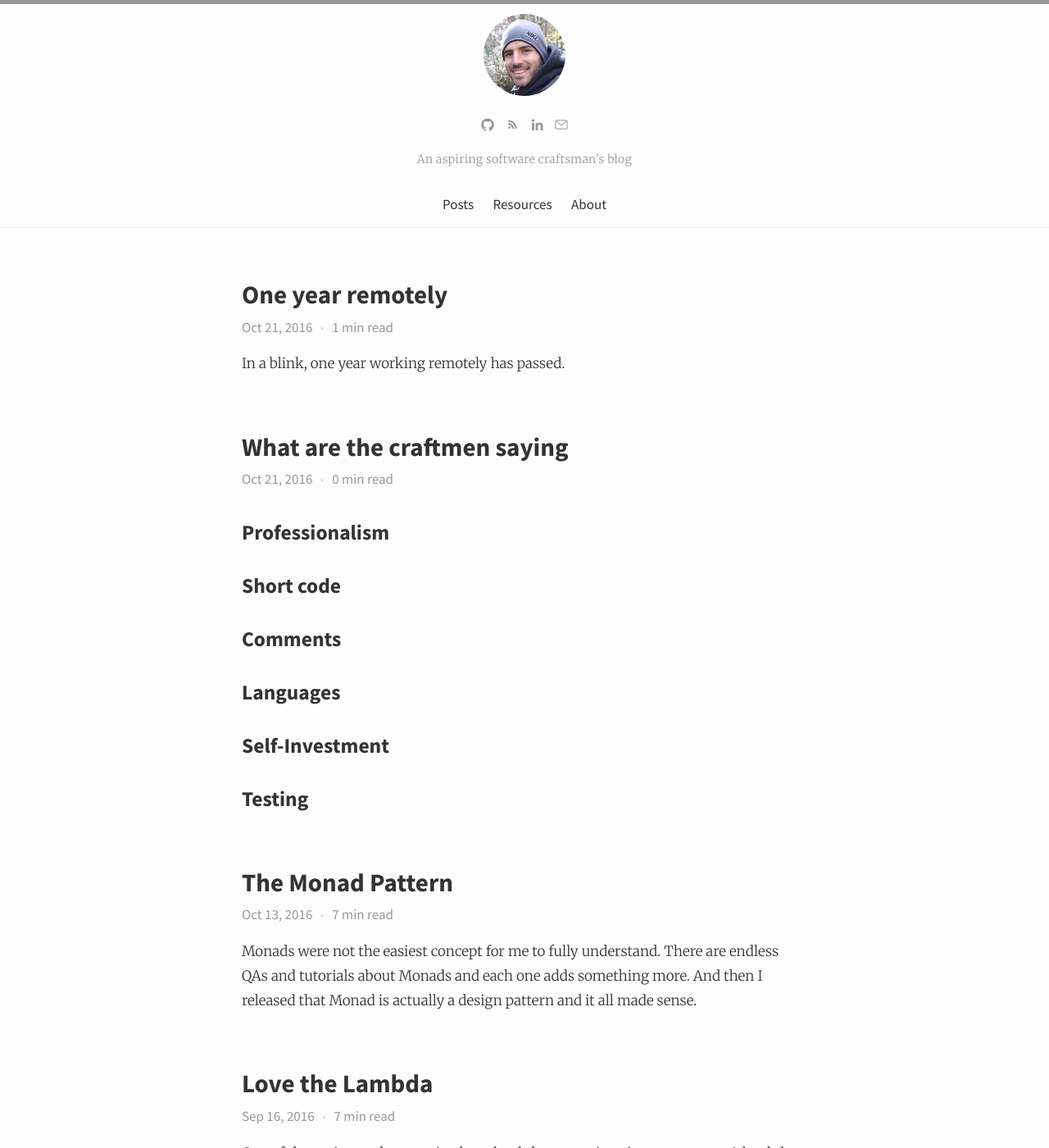
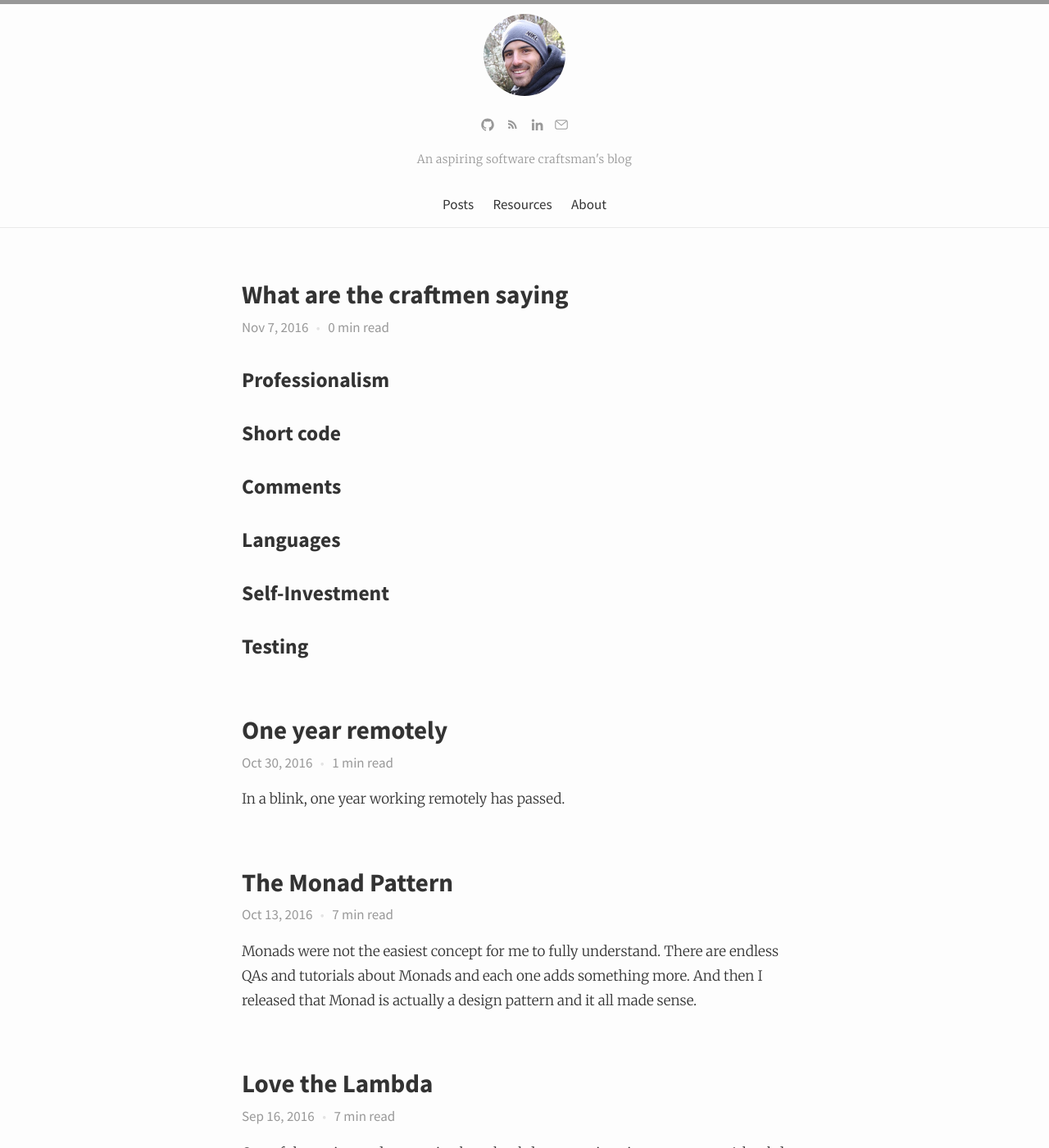
Before and after one commit to NunoAlexandre/nunoalexandre.github.io, a Jekyll site: the page built from index.html, in a window 1280 px wide and 1400 px high. Shown: the whole window at 82% size. Built offline with Jekyll 4.4.1, drawn with Linux system fonts in a browser that asks for light colours; comment, search, counter and statistics services are not loaded.

Commit message:
oops, two posts that were not yet to be posted

```diff
--- a/_posts/2016-10-03-what-are-the-craftmen-saying.markdown
+++ b/_posts/2016-10-03-what-are-the-craftmen-saying.markdown
@@ -1,7 +1,7 @@
 ---
 layout: post
 title:  "What are the craftmen saying"
-date:   2016-10-21 19:46:39 +0100
+date:   2016-11-07 19:46:39 +0100
 categories: craft craftmanship
 comments: true
 ---
--- a/_posts/2016-10-21-one-year-remotely.markdown
+++ b/_posts/2016-10-21-one-year-remotely.markdown
@@ -1,7 +1,7 @@
 ---
 layout: post
 title:  "One year remotely"
-date:   2016-10-21 20:20:39 +0100
+date:   2016-10-30 20:20:39 +0100
 categories: human-factors life
 comments: true
 ---
```
